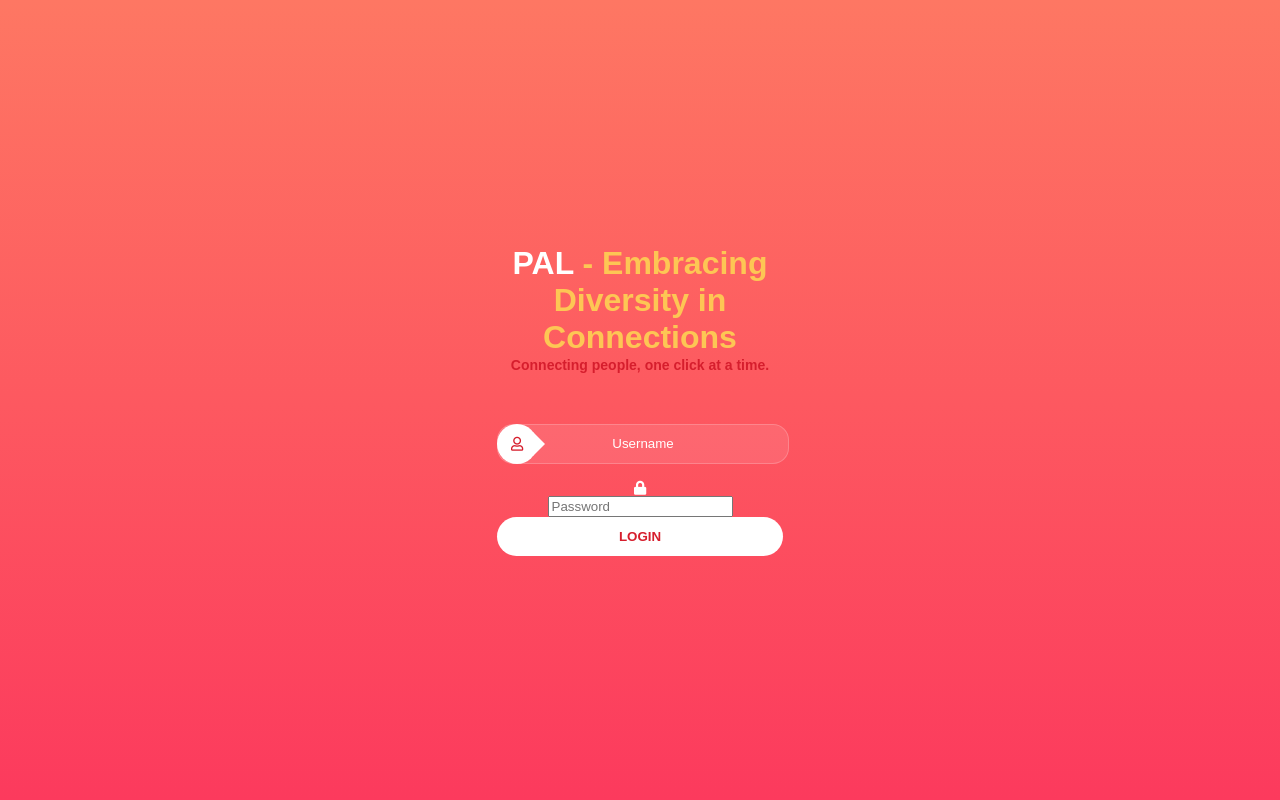
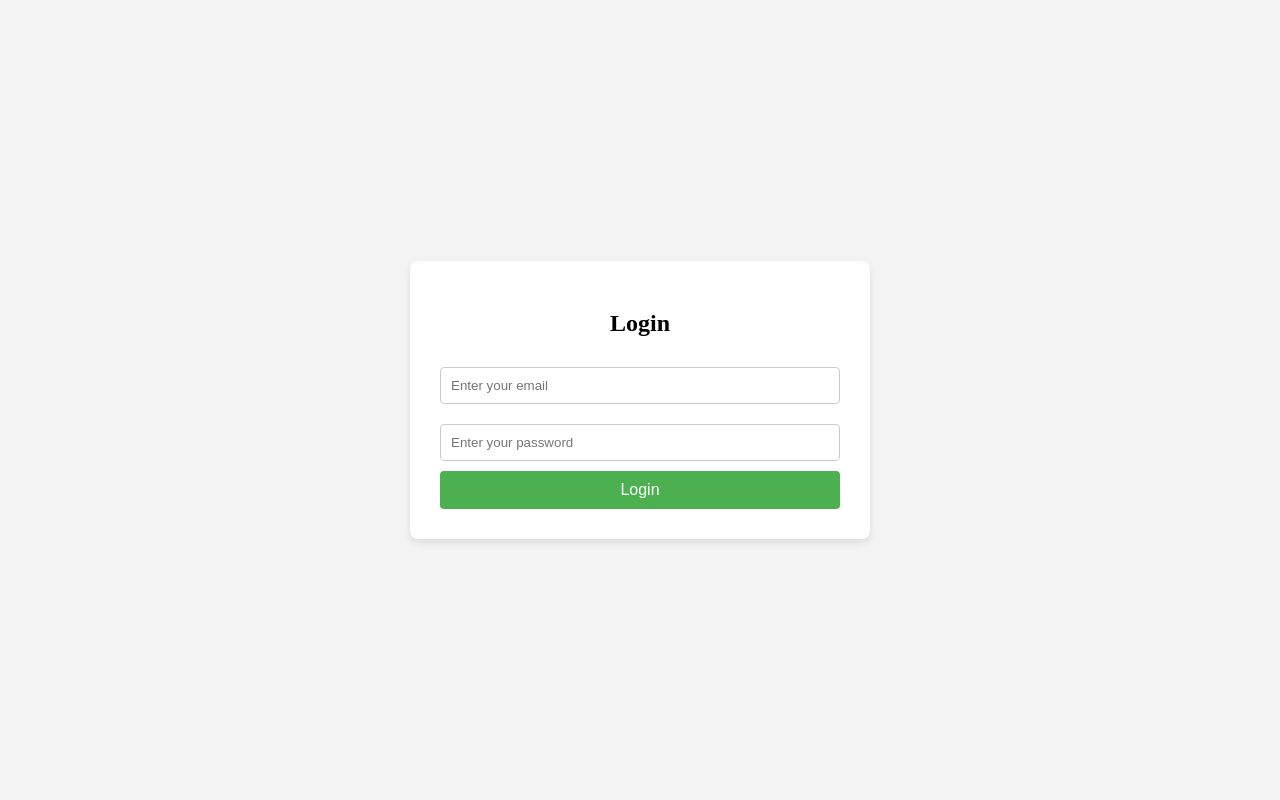
Before and after one commit to ady24s/Dating-App, a Flask app: page /login in a window 1280 px wide. Run offline with Flask 3, Linux system fonts and the light colour scheme.

Commit message:
Changed the html files

```diff
--- a/src/main.py
+++ b/src/main.py
@@ -20,7 +20,7 @@ def homepage():
 def login():
     return render_template('login.html')
 
-@app.route('/preferences', methods=['POST'])
+@app.route('/preference', methods=['POST'])
 def preferences():
     email = request.form['email']
     password = request.form['password']
@@ -32,6 +32,7 @@ def preferences():
     else:
         # If incorrect, redirect to login
         return redirect(url_for('login'))
+
 
 @app.route('/match', methods=['POST'])
 def match():
--- a/src/templates/login.html
+++ b/src/templates/login.html
@@ -2,182 +2,61 @@
 <html lang="en">
 <head>
     <meta charset="UTF-8">
-    <meta name="viewport" content="width=device-width, initial-scale=1.0">
-    <title>PAL - Embracing Diversity in Connections</title>
-    <link href="https://cdnjs.cloudflare.com/ajax/libs/font-awesome/5.15.4/css/all.min.css" rel="stylesheet">
+    <title>Login Page</title>
     <style>
         body {
-            background-image: linear-gradient(#fe7763, #fc3a5d);
-            background-repeat: no-repeat;
-            background-attachment: fixed;
-            height: 100%;
-            margin: 0;
             display: flex;
+            justify-content: center;
             align-items: center;
-            color: white;
-            font-family: "Montserrat", sans-serif;
-            font-size: 14px;
-            justify-content: center;
-        }
-
-        a {
-            color: white;
-            text-decoration: none;
-            font-weight: bold;
-            outline: none;
-            transition: all 0.2s;
-        }
-
-        a:hover,
-        a:focus {
-            color: #fdc654;
-            transition: all 0.2s;
-        }
-
-        html {
-            height: 100%;
-        }
-
-        .login-card {
-            padding: 32px 32px 0;
-            box-sizing: border-box;
-            text-align: center;
-            width: 100%;
-            display: flex;
-            height: 100%;
-            max-height: 740px;
-            max-width: 350px;
-            flex-direction: column;
-        }
-
-        .login-card-content {
-            flex-grow: 2;
-            justify-content: center;
-            display: flex;
-            flex-direction: column;
-        }
-
-        h2 .highlight {
-            color: #fdc654;
-        }
-
-        h2 {
-            font-size: 32px;
+            height: 100vh;
+            background-color: #f4f4f4;
             margin: 0;
         }
-
-        h3 {
-            color: #d61e2d;
-            font-size: 14px;
-            line-height: 18px;
-            margin: 0;
+        .login-container {
+            background-color: white;
+            border-radius: 8px;
+            box-shadow: 0 4px 8px rgba(0, 0, 0, 0.1);
+            padding: 30px;
+            max-width: 400px;
+            width: 100%;
+            text-align: center;
         }
-
-        .header {
-            margin-bottom: 50px;
+        h2 {
+            margin-bottom: 20px;
         }
-
+        input[type="email"],
+        input[type="password"] {
+            width: 100%;
+            padding: 10px;
+            margin: 10px 0;
+            border-radius: 4px;
+            border: 1px solid #ccc;
+            box-sizing: border-box;
+        }
         button {
-            background: white;
-            display: block;
-            color: #d61e2d;
             width: 100%;
+            padding: 10px;
             border: none;
-            border-radius: 40px;
-            padding: 12px 0;
-            text-transform: uppercase;
-            font-weight: bold;
-            margin-bottom: 32px;
-            outline: none;
+            border-radius: 4px;
+            background-color: #4CAF50;
+            color: white;
+            font-size: 16px;
             cursor: pointer;
         }
-
-        .form-field {
-            margin-bottom: 16px;
-            width: 100%;
-            position: relative;
-        }
-
-        .form-field .icon {
-            position: absolute;
-            background: white;
-            color: #d61e2d;
-            left: 0;
-            top: 0;
-            display: flex;
-            align-items: center;
-            height: 100%;
-            width: 40px;
-            height: 40px;
-            justify-content: center;
-            border-radius: 20px;
-        }
-
-        .form-field .icon:after {
-            content: "";
-            display: block;
-            width: 0;
-            height: 0;
-            border: 12px solid transparent;
-            border-left: 12px solid white;
-            position: absolute;
-            top: 8px;
-            right: -20px;
-        }
-
-        .form-field input {
-            border: 1px solid rgba(255, 255, 255, 0.2);
-            text-align: center;
-            width: 100%;
-            border-radius: 16px;
-            height: 36px;
-            background: rgba(255, 255, 255, 0.1);
-            color: white;
-            outline: none;
-            transition: all 0.2s;
-        }
-
-        .form-field input::placeholder {
-            color: white;
-        }
-
-        .form-field input:hover,
-        .form-field input:focus {
-            background: white;
-            color: #d61e2d;
-            transition: all 0.2s;
-        }
-
-        .form-field input:hover::placeholder {
-            color: #d61e2d;
+        button:hover {
+            background-color: #45a049;
         }
     </style>
 </head>
 <body>
-    <div class="login-card">
-        <div class="login-card-content">
-            <div class="header">
-                <h2>PAL <span class="highlight">- Embracing Diversity in Connections</span></h2>
-                <h3>Connecting people, one click at a time.</h3>
-            </div>
-            <form action="preferences.html" method="get">
-                <div class="form">
-                    <div class="form-field username">
-                        <div class="icon">
-                            <i class="far fa-user"></i>
-                        </div>
-                        <input type="text" name="username" placeholder="Username">
-                    </div>
-                    <div class "form-field password">
-                        <div class="icon">
-                            <i class="fas fa-lock"></i>
-                        </div>
-                        <input type="password" name="password" placeholder="Password">
-                    </div>
-                    <button type="submit">Login</button>
-                </div>
-            </form>
-        </div>
+    <div class="login-container">
+        <h2>Login</h2>
+        <form action="/preference" method="post">
+            <input type="email" name="email" placeholder="Enter your email" required>
+            <input type="password" name="password" placeholder="Enter your password" required>
+            <button type="submit">Login</button>
+        </form>
+
     </div>
 </body>
 </html>
```
